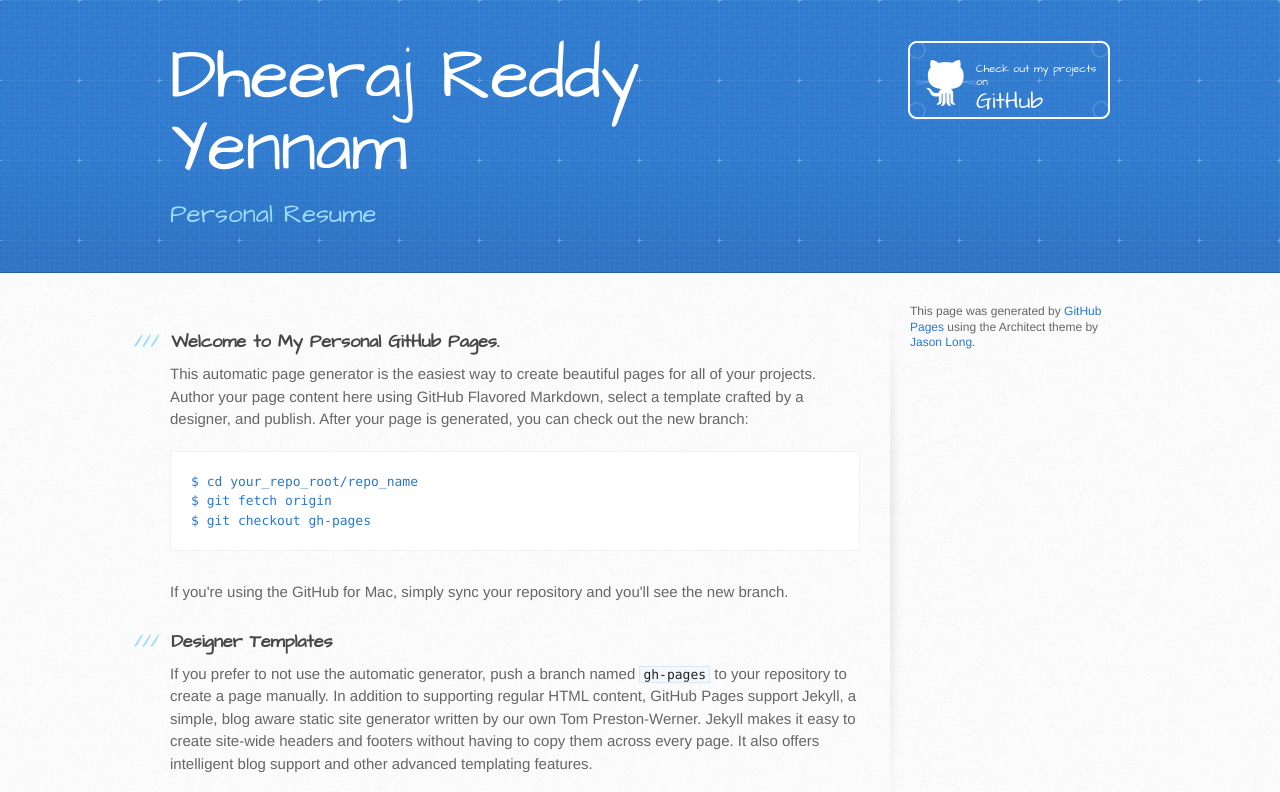
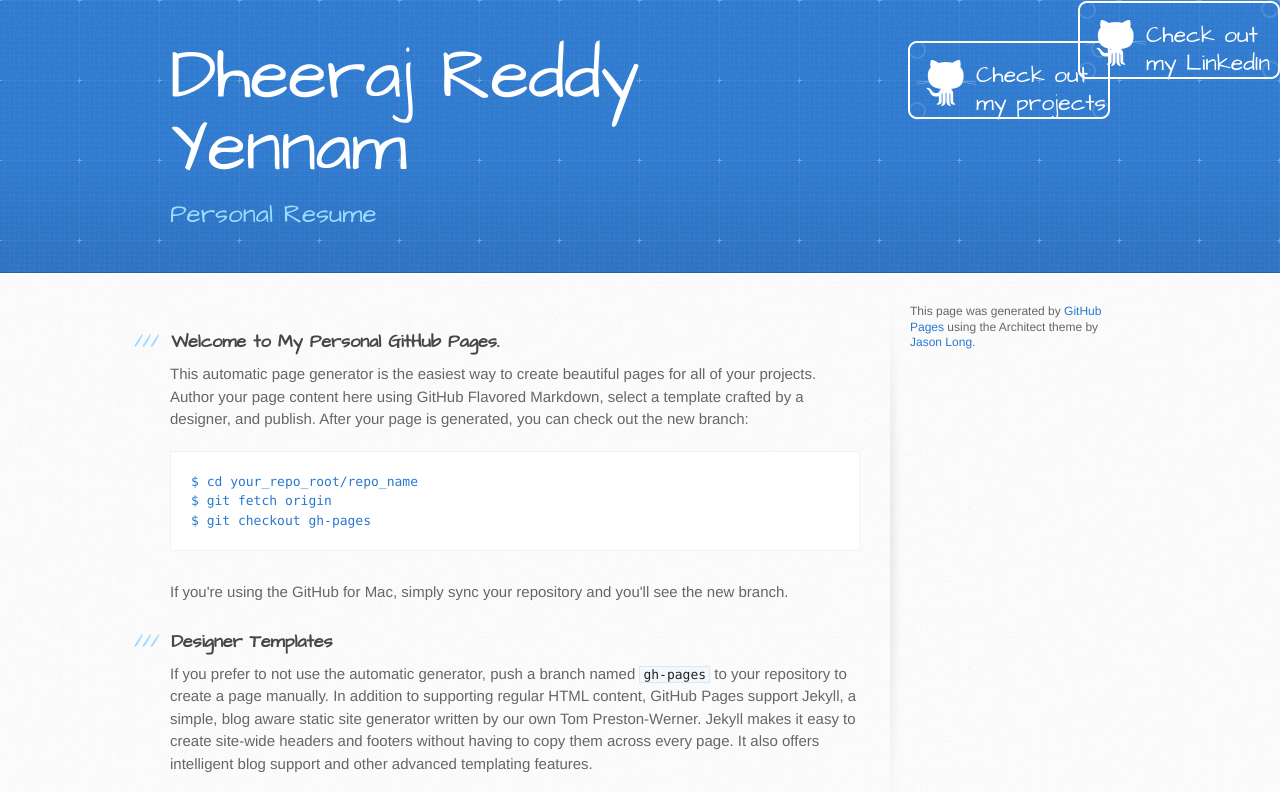
Before and after one commit to dyennam/dyennam.github.io, a plain HTML site: page index.html in a window 1280 px wide. Shown: the top 792 px of the page. Drawn offline with Linux system fonts and the light colour scheme.

Commit message:
Added linked in link

```diff
--- a/index.html
+++ b/index.html
@@ -21,7 +21,11 @@
       <div class="inner">
         <h1>Dheeraj Reddy Yennam</h1>
         <h2>Personal Resume</h2>
-        <a href="https://github.com/dyennam" class="button"><small>Check out my projects on</small>GitHub</a>
+        <a href="https://github.com/dyennam" class="button"> Check out my projects</a>
+      </div>
+
+      <div class="innerSecond">
+        <a href="www.linkedin.com/in/dheerajyennam" class="button"> Check out my LinkedIn</a>
       </div>
     </header>
 
```
